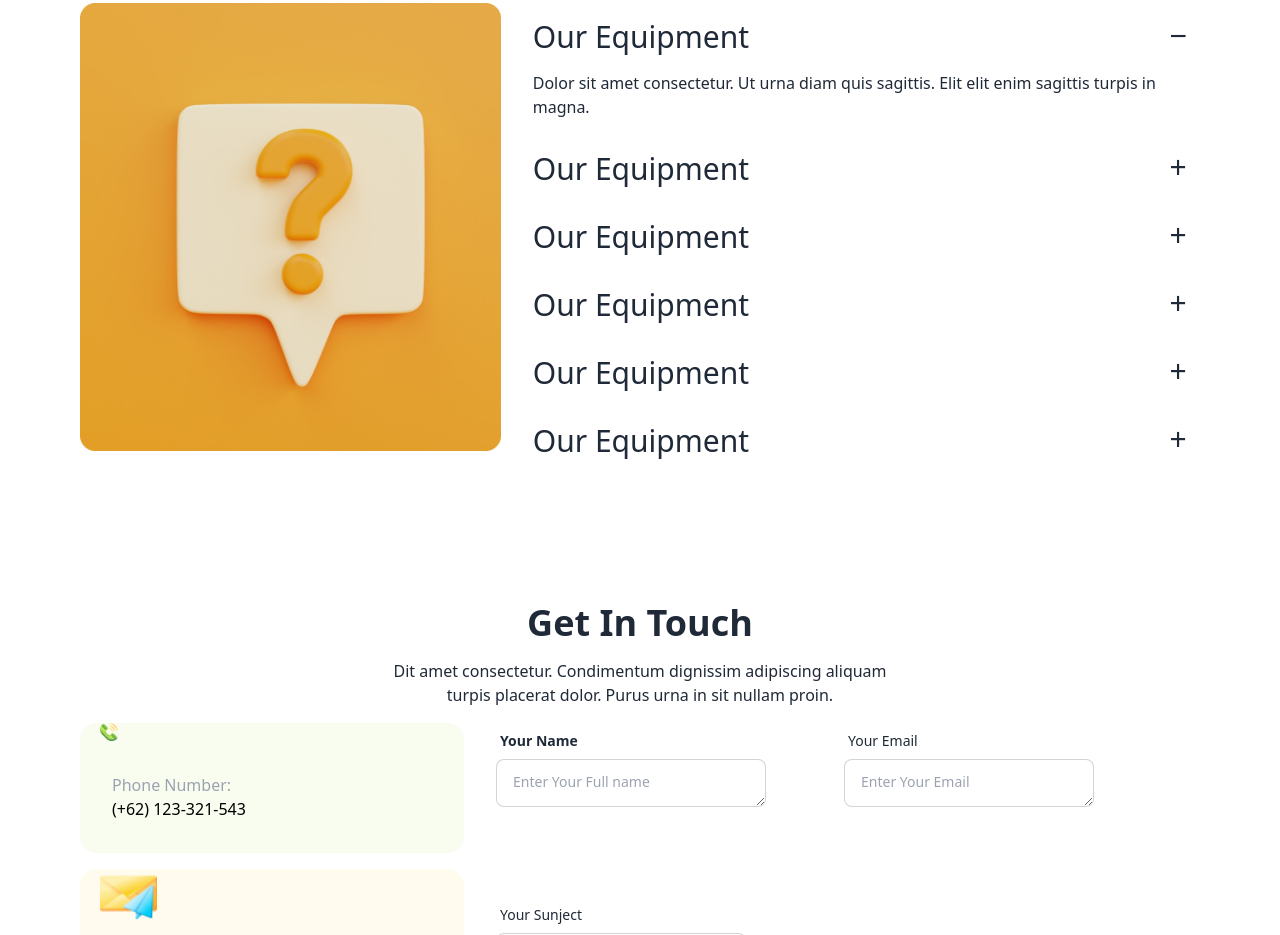
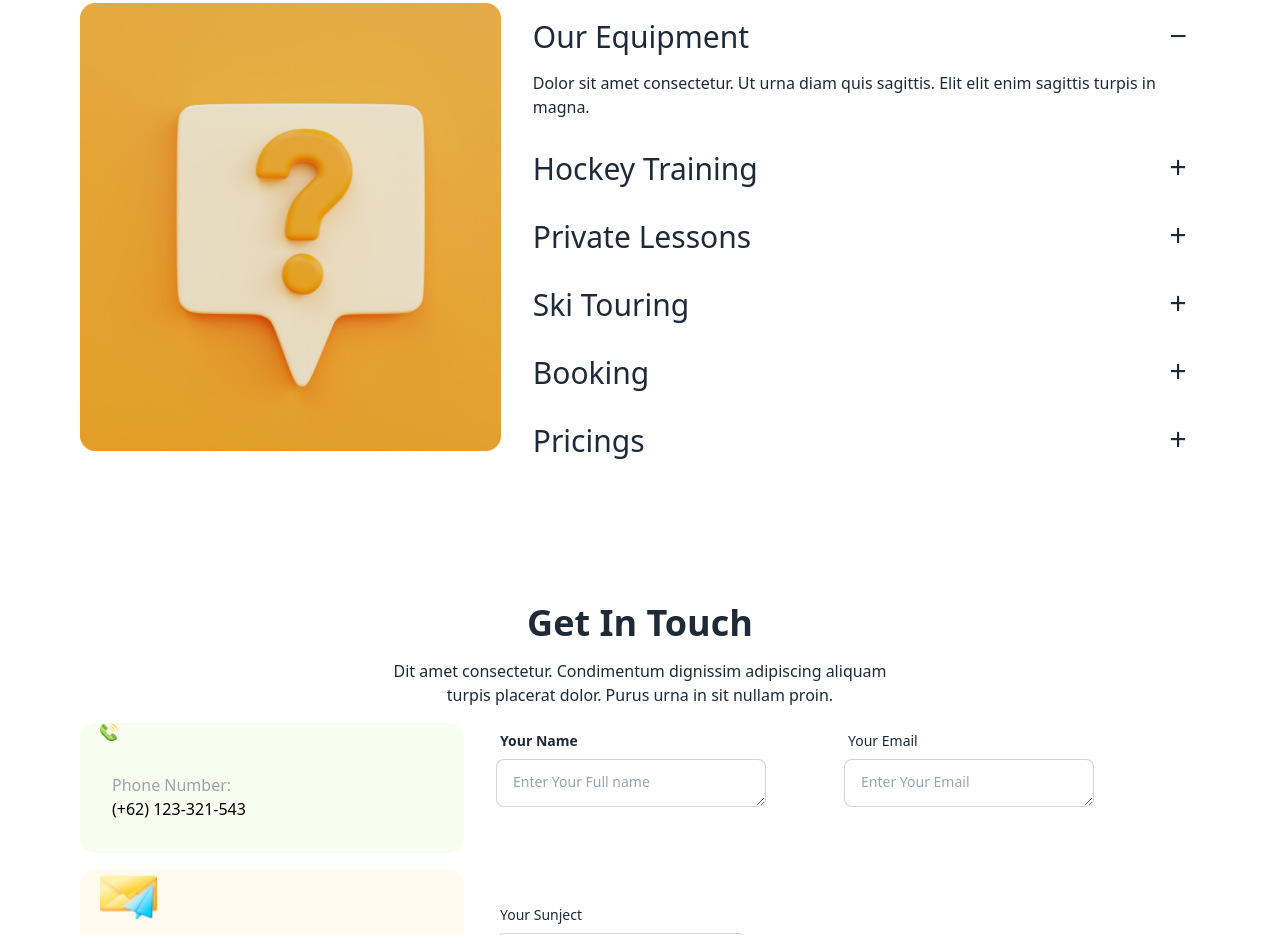
Before and after one commit to Jewel-190237/assignment-3, a plain HTML site: page index.html in a window 1280 px wide. Shown: the part 3200-4135 px from the top of the page. Drawn offline with nearby package versions, Linux system fonts and the light colour scheme.

Commit message:
client section updated

```diff
--- a/index.html
+++ b/index.html
@@ -56,7 +56,7 @@
         <div class="form-control">
           <img src="images/search.png" alt="">
         </div>
-          <a class="btn bg-[#FF4240] text-white">Get Ticket</a>
+          <a class="btn bg-[#FF4240] text-white lg:mr-0">Get Ticket</a>
       </div>
     </nav>
     <!-- Banner -->
@@ -379,7 +379,7 @@
           <div class="collapse collapse-plus">
             <input type="radio" name="my-accordion-3" />
             <div class="collapse-title text-3xl font-medium">
-              Our Equipment
+              Hockey Training
             </div>
             <div class="collapse-content">
               <p>Dolor sit amet consectetur. Ut urna diam quis sagittis. Elit elit enim sagittis turpis in magna.</p>
@@ -388,7 +388,7 @@
           <div class="collapse collapse-plus">
             <input type="radio" name="my-accordion-3" />
             <div class="collapse-title text-3xl font-medium">
-              Our Equipment
+              Private Lessons
             </div>
             <div class="collapse-content">
               <p>Dolor sit amet consectetur. Ut urna diam quis sagittis. Elit elit enim sagittis turpis in magna.</p>
@@ -397,7 +397,7 @@
           <div class="collapse collapse-plus ">
             <input type="radio" name="my-accordion-3" />
             <div class="collapse-title text-3xl font-medium">
-              Our Equipment
+              Ski Touring
             </div>
             <div class="collapse-content">
               <p>Dolor sit amet consectetur. Ut urna diam quis sagittis. Elit elit enim sagittis turpis in magna.</p>
@@ -406,7 +406,7 @@
           <div class="collapse collapse-plus">
             <input type="radio" name="my-accordion-3" />
             <div class="collapse-title text-3xl font-medium">
-              Our Equipment
+              Booking
             </div>
             <div class="collapse-content">
               <p>Dolor sit amet consectetur. Ut urna diam quis sagittis. Elit elit enim sagittis turpis in magna.</p>
@@ -415,7 +415,7 @@
           <div class="collapse collapse-plus">
             <input type="radio" name="my-accordion-3" />
             <div class="collapse-title text-3xl font-medium">
-              Our Equipment
+              Pricings
             </div>
             <div class="collapse-content">
               <p>Dolor sit amet consectetur. Ut urna diam quis sagittis. Elit elit enim sagittis turpis in magna.</p>
```
